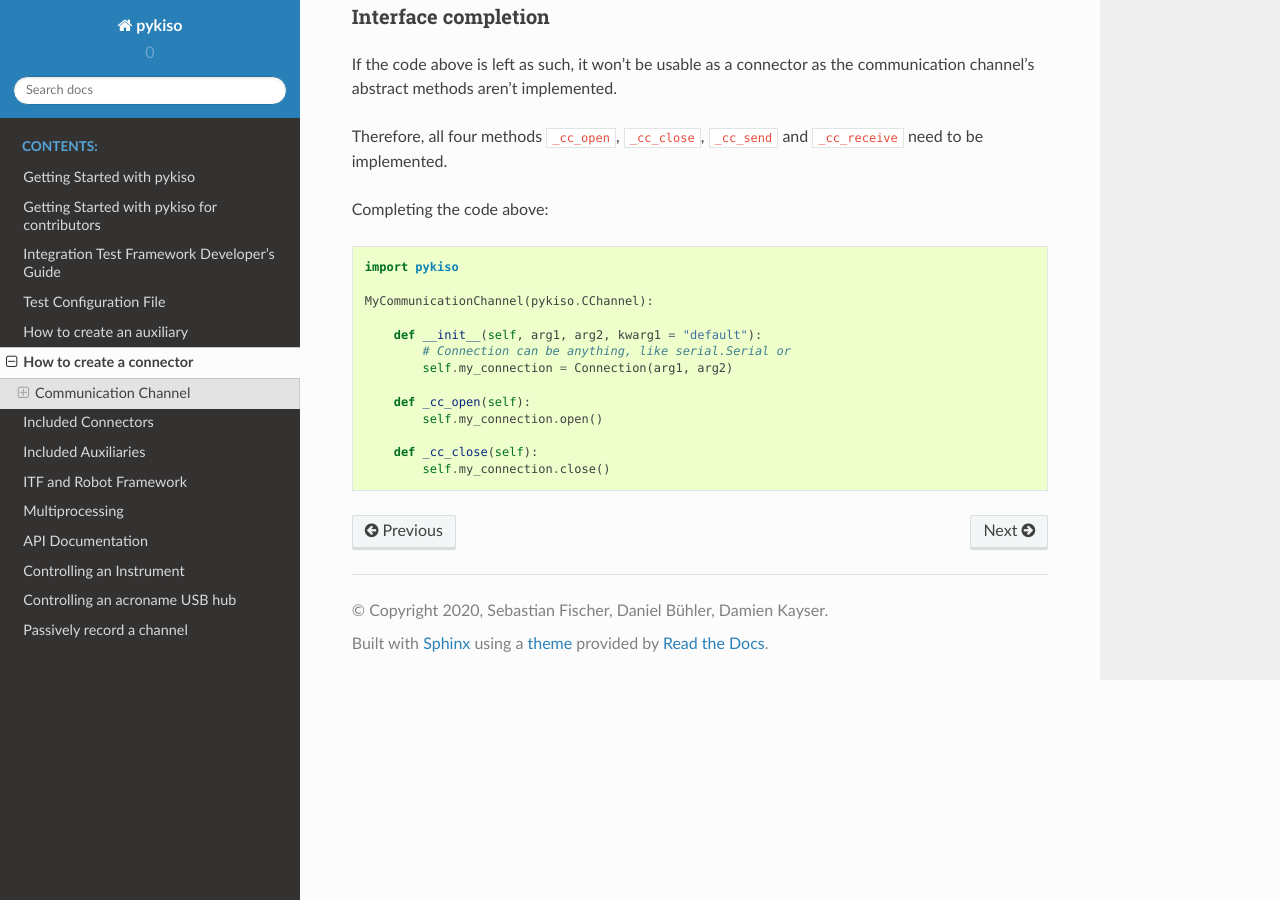
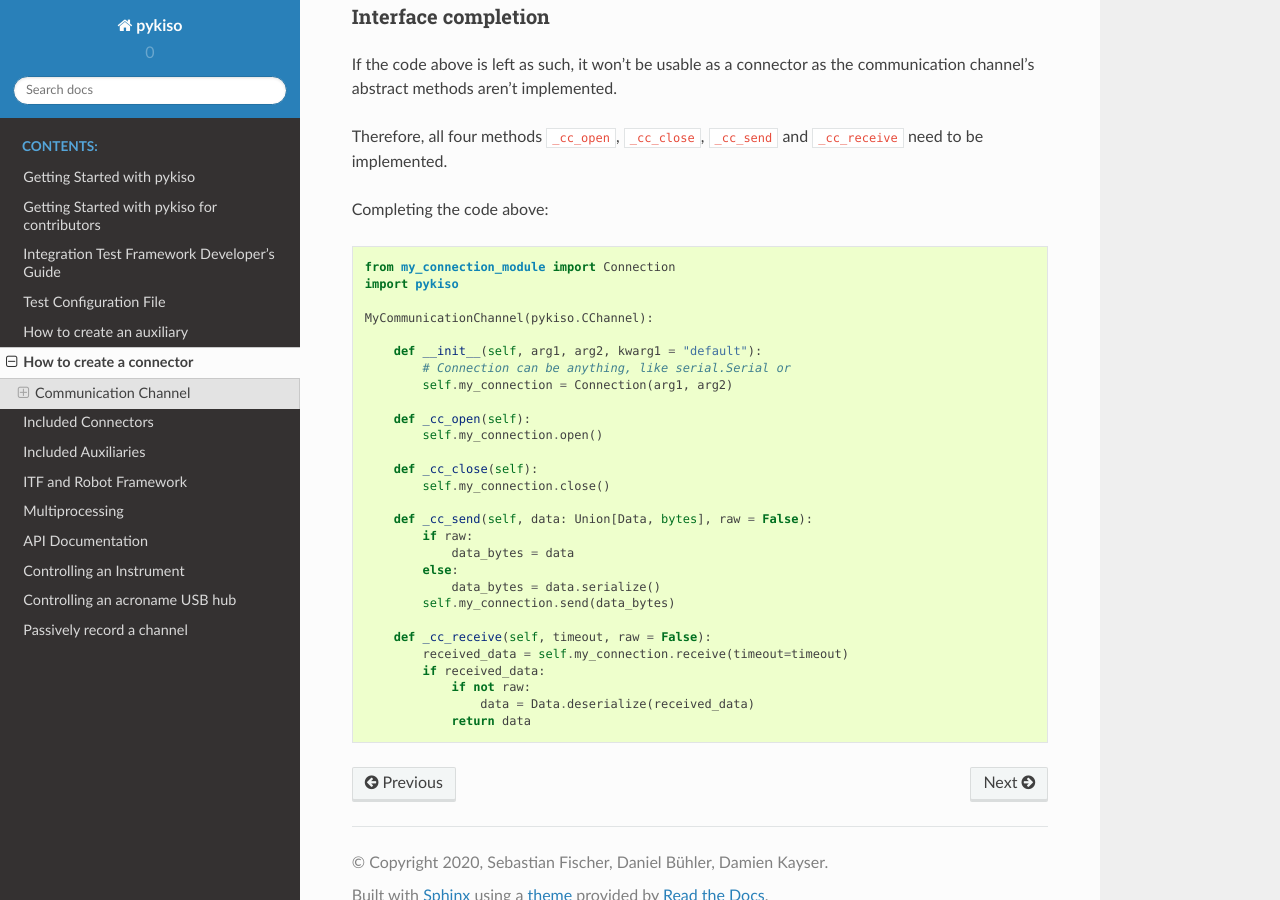
Before and after one commit to eclipse/kiso-testing, a Sphinx documentation site: the page built from docs/how_to_connector.rst, in a window 1280 px wide and 900 px high, scrolled down 1599 px. Built offline with Sphinx 7.4.7 and the Read the Docs theme 2.0.0, drawn with Linux system fonts in a browser that asks for light colours.

```diff
--- a/docs/how_to_connector.rst
+++ b/docs/how_to_connector.rst
@@ -86,6 +86,7 @@ Completing the code above:
 
 .. code:: python
 
+    from my_connection_module import Connection
     import pykiso
 
     MyCommunicationChannel(pykiso.CChannel):
@@ -99,3 +100,17 @@ Completing the code above:
 
         def _cc_close(self):
             self.my_connection.close()
+
+        def _cc_send(self, data: Union[Data, bytes], raw = False):
+            if raw:
+                data_bytes = data
+            else:
+                data_bytes = data.serialize()
+            self.my_connection.send(data_bytes)
+
+        def _cc_receive(self, timeout, raw = False):
+            received_data = self.my_connection.receive(timeout=timeout)
+            if received_data:
+                if not raw:
+                    data = Data.deserialize(received_data)
+                return data
```
Also changed, not shown: docs/how_to_auxiliary.rst (+63 -9 lines).
